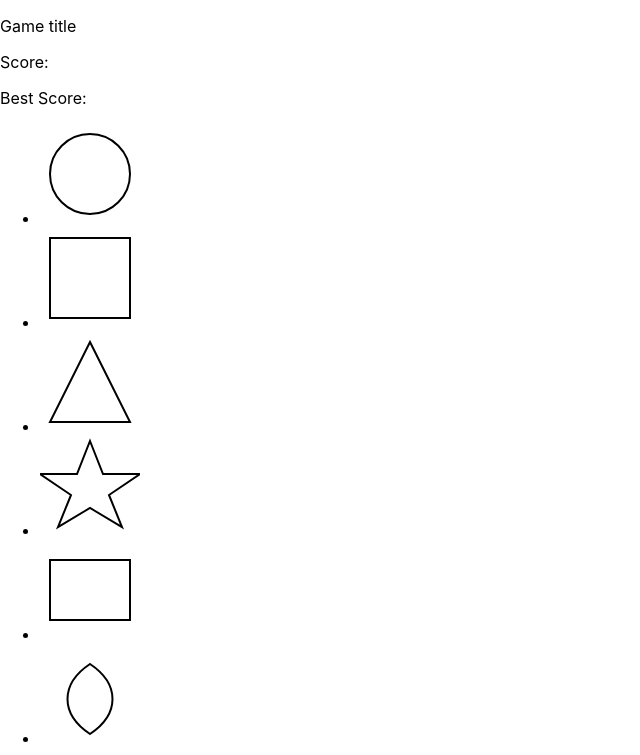
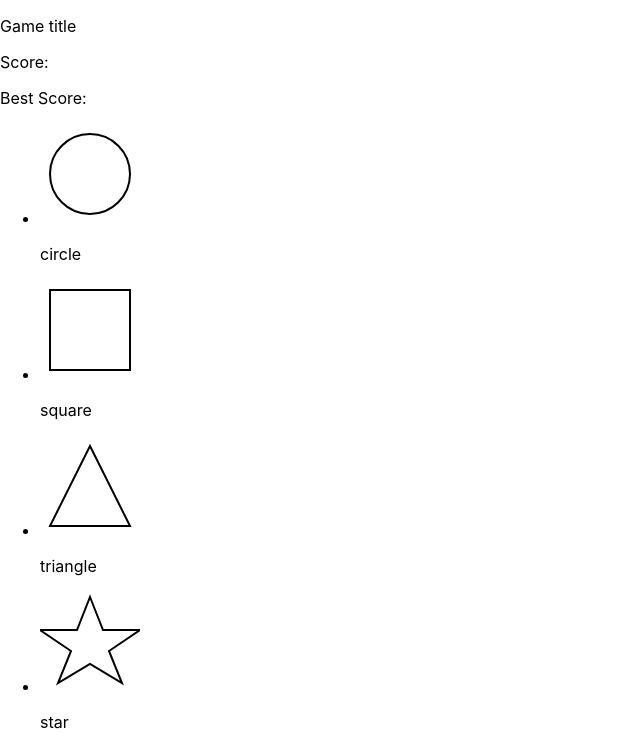
Before and after one commit to matthewnolancintron/memory_card, a React (Create React App) app: page / in a window 1280 px wide. Shown: the top 755 px of the page, without its empty margins (0-640 px from the left). Built offline with nearby package versions, Linux system fonts and the light colour scheme.

Commit message:
forgot to add the name from the 'shape' object to the card component added it under the svg shape as a paragraph element

```diff
--- a/src/components/Card.jsx
+++ b/src/components/Card.jsx
@@ -4,6 +4,7 @@ export default function Card(props){
           <svg width="100" height="100">
             {props.shape}
           </svg>
+          <p>{props.name}</p>
       </li>
     );
   }
```
